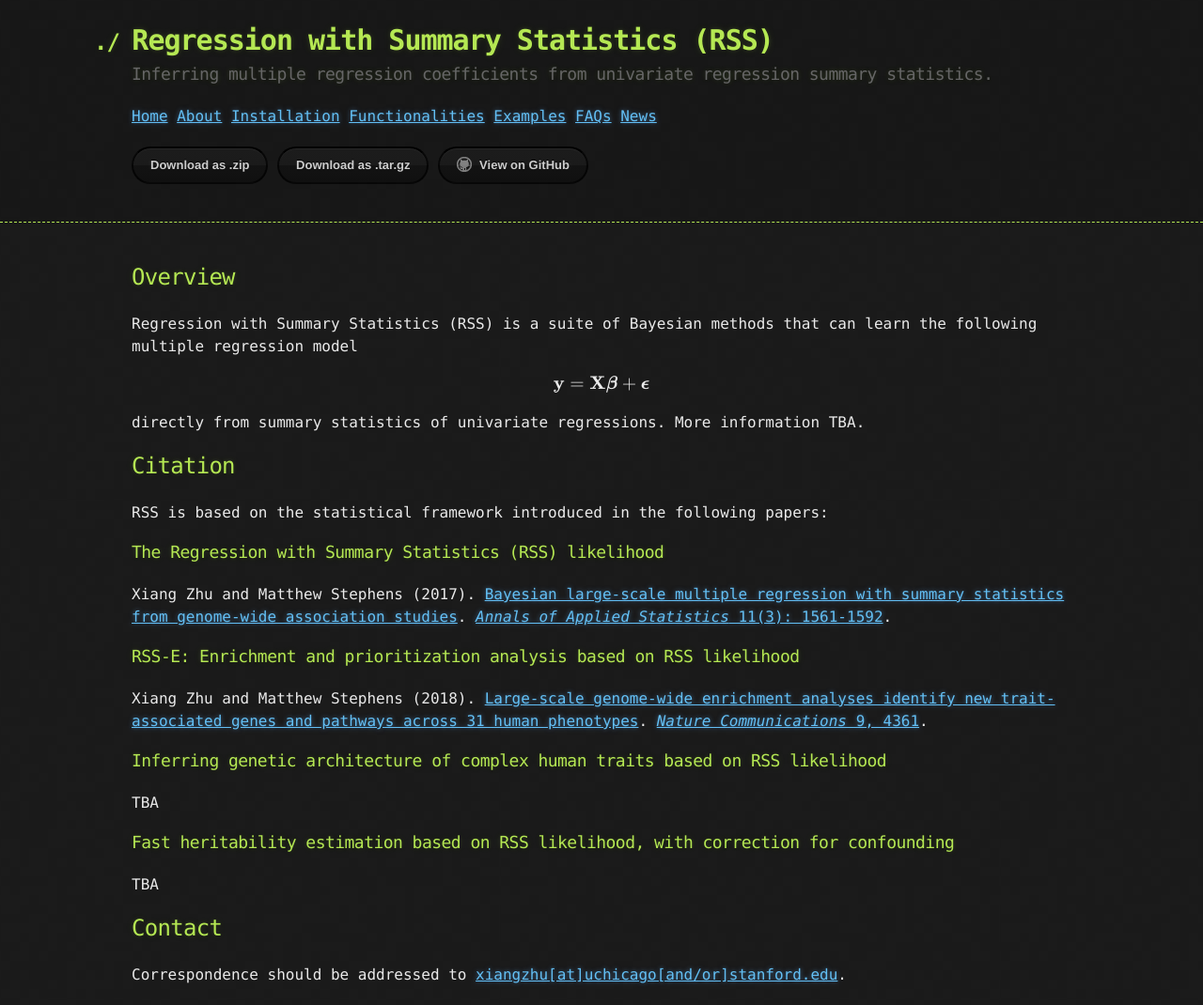
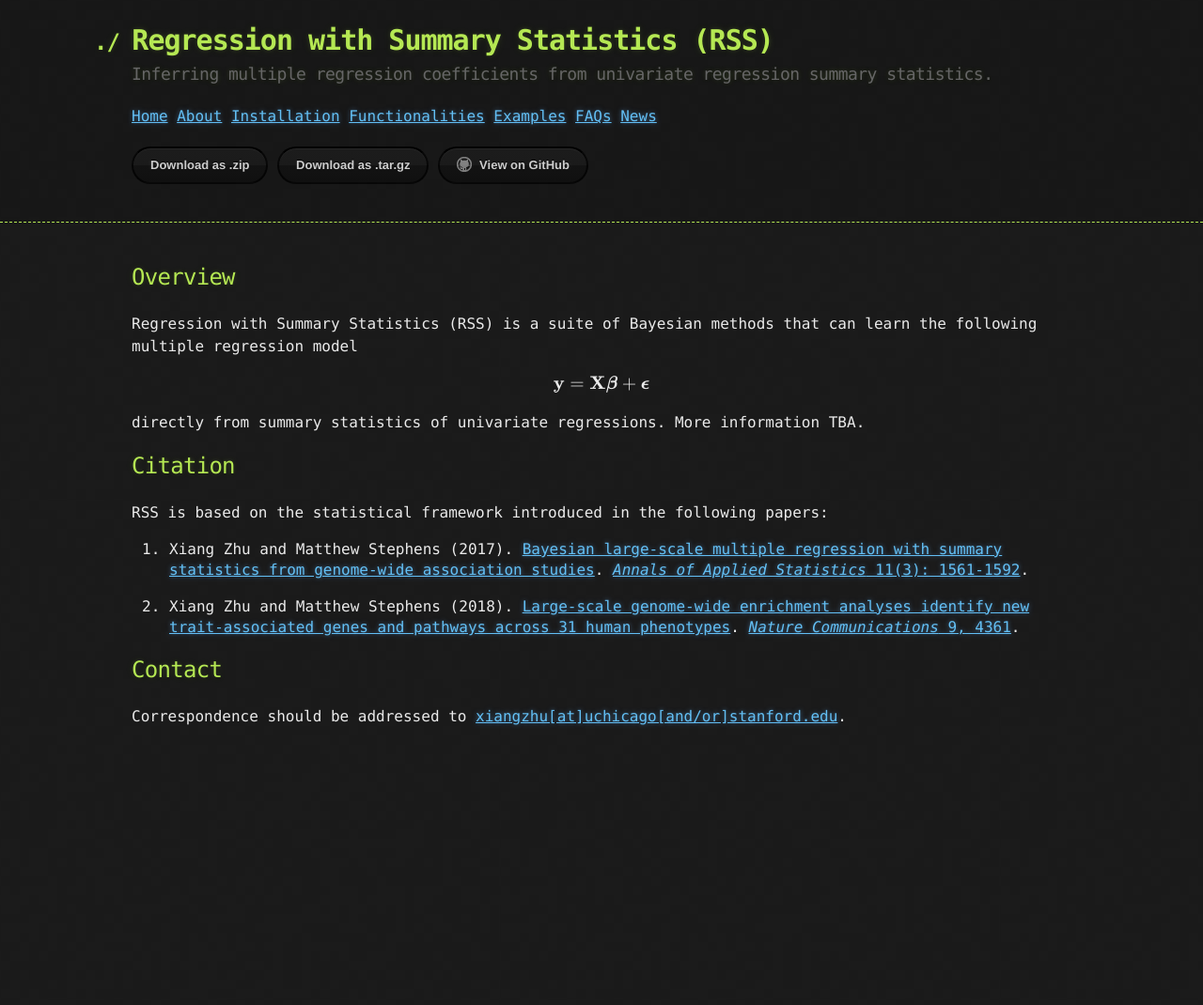
Before and after one commit to stephenslab/rss, a Jekyll site: the page built from docs/About.md, in a window 1280 px wide. Shown: the whole page at 94% size. Built offline with Jekyll 4.4.1, drawn with Linux system fonts in a browser that asks for light colours; our own code applies the rules of GitHub Pages for plain Markdown files; formulas are drawn with MathJax 3; after the commit the page ends 900 px from its top, so only the background shows below that.

Commit message:
update about page

```diff
--- a/docs/About.md
+++ b/docs/About.md
@@ -12,25 +12,13 @@ More information TBA.
 
 RSS is based on the statistical framework introduced in the following papers:
 
-### The Regression with Summary Statistics (RSS) likelihood
-
-Xiang Zhu and Matthew Stephens (2017).
+1. Xiang Zhu and Matthew Stephens (2017).
 [Bayesian large-scale multiple regression with summary statistics from genome-wide association studies](http://stephenslab.uchicago.edu/assets/papers/Zhu2017.pdf).
 [*Annals of Applied Statistics* 11(3): 1561-1592](http://dx.doi.org/10.1214/17-AOAS1046).
 
-### RSS-E: Enrichment and prioritization analysis based on RSS likelihood
-
-Xiang Zhu and Matthew Stephens (2018).
+2. Xiang Zhu and Matthew Stephens (2018).
 [Large-scale genome-wide enrichment analyses identify new trait-associated genes and pathways across 31 human phenotypes](https://www.nature.com/articles/s41467-018-06805-x.pdf).
 [*Nature Communications* 9, 4361](https://www.nature.com/articles/s41467-018-06805-x).
-
-### Inferring genetic architecture of complex human traits based on RSS likelihood
-
-TBA
-
-### Fast heritability estimation based on RSS likelihood, with correction for confounding
-
-TBA
 
 ## Contact
 
```
